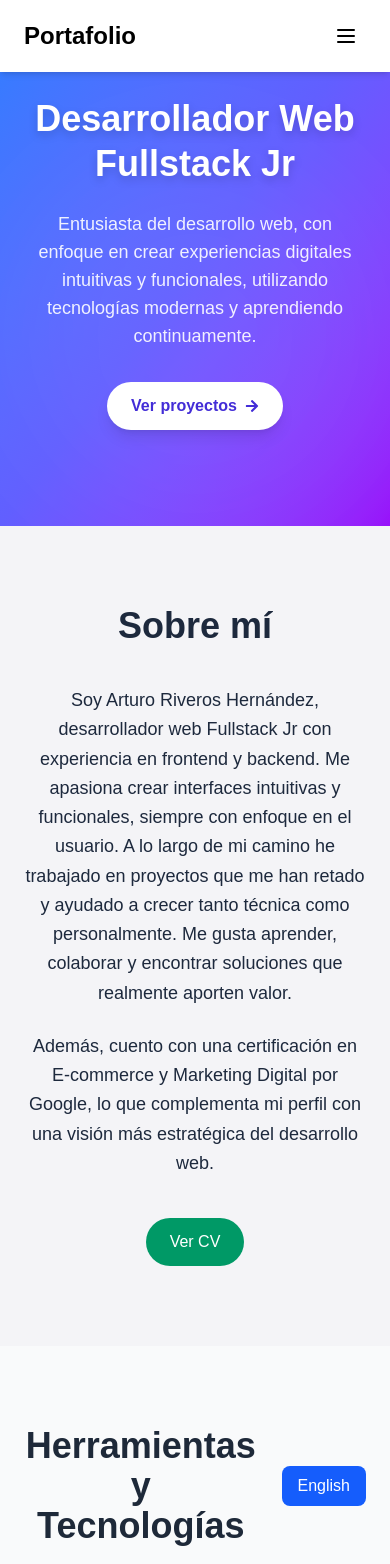
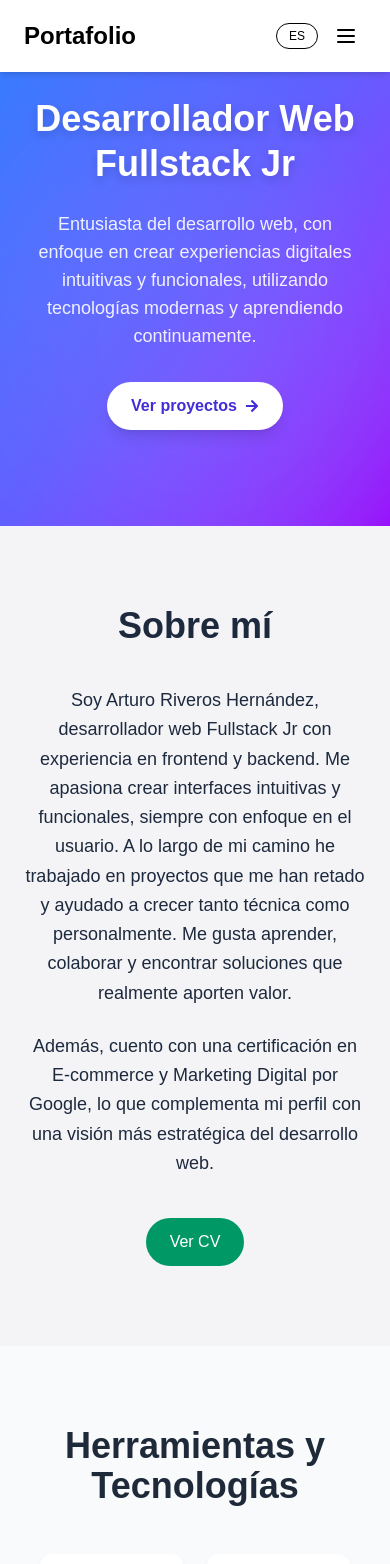
Before and after one commit to RiverosArturo/portafolio, a Next.js app: page / in a window 390 px wide. Shown: the top 1564 px of the page. Built offline with nearby package versions, Linux system fonts and the light colour scheme.

Commit message:
Correcion doble boton idioma

```diff
--- a/src/components/ui/Habilidades.tsx
+++ b/src/components/ui/Habilidades.tsx
@@ -42,7 +42,6 @@ const habilidades = [
 export const Habilidades = () => {
   const darkMode = useUiNavbar(state => state.darkMode);
   const language = useLanguageStore(state => state.language);
-  const toggleLanguage = useLanguageStore(state => state.toggleLanguage);
   const bgColor = darkMode ? 'bg-[#0f172a]' : 'bg-[#f9fafb]';
   const cardColor = darkMode ? 'bg-[#1e293b]' : 'bg-white';
   const textColor = darkMode ? 'text-white' : 'text-gray-800';
@@ -75,12 +74,6 @@ export const Habilidades = () => {
         <h3 className="text-4xl font-bold text-center flex-1">
           {language === 'es' ? 'Herramientas y Tecnologías' : 'Tools and Technologies'}
         </h3>
-        <button
-          onClick={toggleLanguage}
-          className="ml-6 bg-blue-600 text-white px-4 py-2 rounded-lg hover:bg-blue-700 transition"
-        >
-          {language === 'es' ? 'English' : 'Español'}
-        </button>
       </div>
 
       <div className="overflow-hidden max-w-5xl mx-auto" ref={emblaRef}>
--- a/src/components/ui/Navbar.tsx
+++ b/src/components/ui/Navbar.tsx
@@ -16,7 +16,6 @@ export const Navbar = () => {
   const textColor = darkMode ? 'text-white' : 'text-black';
 
   const navItems = [
-
     { id: 'projects', label: language === 'es' ? 'Proyectos' : 'Projects' },
     { id: 'skills', label: language === 'es' ? 'Skills' : 'Skills' },
     { id: 'about', label: language === 'es' ? 'Sobre mí' : 'About me' },
@@ -56,7 +55,15 @@ export const Navbar = () => {
             </button>
           </nav>
 
-          <div className="md:hidden">
+          {/* Versión móvil */}
+          <div className="md:hidden flex items-center gap-2">
+            <button
+              onClick={toggleLanguage}
+              className="px-3 py-1 text-xs border rounded-full hover:bg-muted transition"
+              aria-label="Cambiar idioma"
+            >
+              {language.toUpperCase()}
+            </button>
             <button onClick={toggleDrawer} className="p-2">
               <Menu className="w-6 h-6" />
             </button>
```
